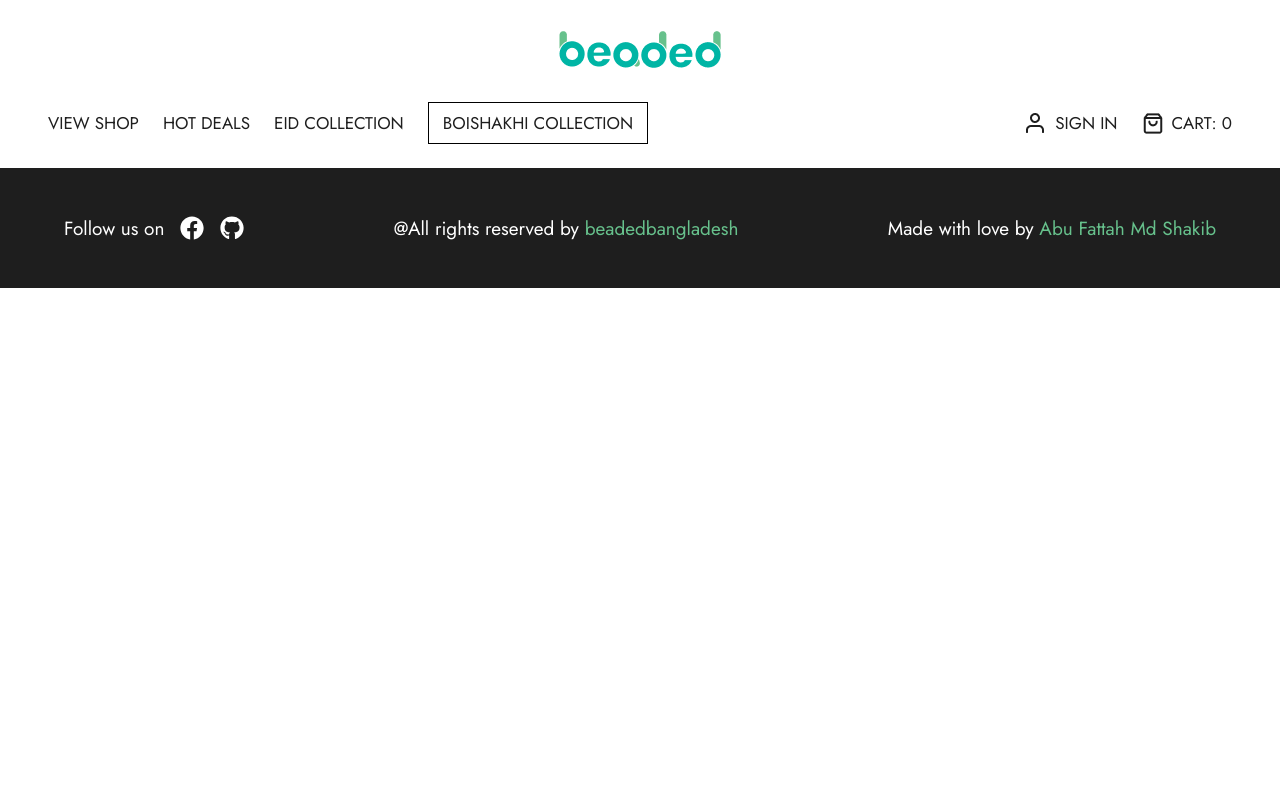
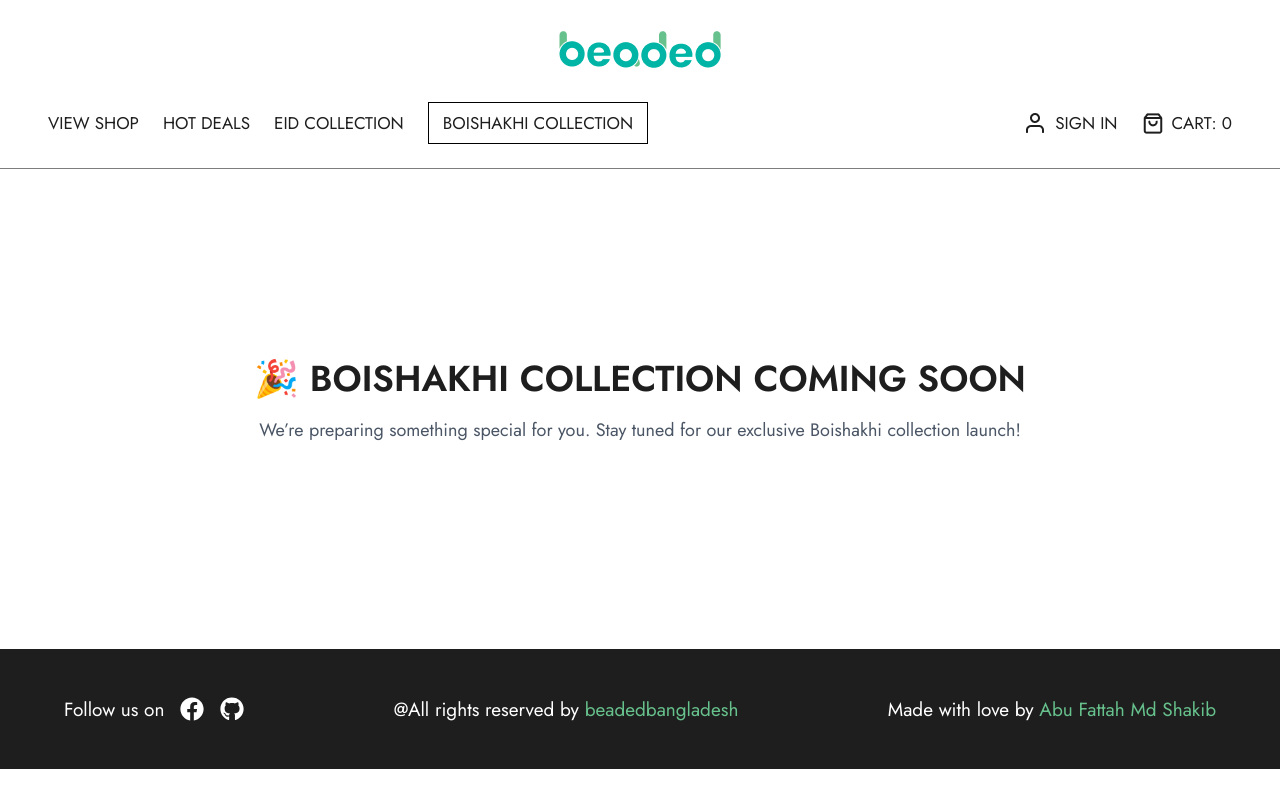
Before and after one commit to abufattahmdshakib/beaded-bangladesh, a React (Vite) app: page /BoishakhiCollection in a window 1280 px wide. Built offline with nearby package versions, Linux system fonts and the light colour scheme; no server answers.

Commit message:
Add  BoishakhiCollection, EidCollection, and HotDeals

```diff
--- a/src/Components/BoishakhiCollection/BoishakhiCollection.jsx
+++ b/src/Components/BoishakhiCollection/BoishakhiCollection.jsx
@@ -1,11 +1,40 @@
 import React from 'react';
 
 const BoishakhiCollection = () => {
-    return (
-        <div>
+  return (
+    <div className="border-t-1 border-[#7D7D7D] px-4">
+      <div className="flex flex-col items-center justify-center min-h-[60vh] text-center p-6">
+        {/* Heading with animation */}
+        <h1
+          className="jost-font-uppercase text-3xl md:text-4xl font-[600] text-[#1E1E1E] mb-3 opacity-0 animate-fadeInUp"
+          style={{ animationDelay: '0.2s' }}
+        >
+          🎉 Boishakhi Collection Coming Soon
+        </h1>
 
-        </div>
-    );
+        {/* Subtitle with staggered animation */}
+        <p
+          className="jost-font-capitalize text-gray-600 text-lg mb-6 opacity-0 animate-fadeInUp"
+          style={{ animationDelay: '0.4s' }}
+        >
+          We’re preparing something special for you. Stay tuned for our exclusive Boishakhi collection launch!
+        </p>
+      </div>
+
+      {/* Inline CSS for fadeInUp animation */}
+      <style>
+        {`
+          @keyframes fadeInUp {
+            0% { opacity: 0; transform: translateY(20px); }
+            100% { opacity: 1; transform: translateY(0); }
+          }
+          .animate-fadeInUp {
+            animation: fadeInUp 0.8s ease forwards;
+          }
+        `}
+      </style>
+    </div>
+  );
 };
 
 export default BoishakhiCollection;
--- a/src/Components/EidCollection/EidCollection.jsx
+++ b/src/Components/EidCollection/EidCollection.jsx
@@ -1,11 +1,40 @@
 import React from 'react';
 
 const EidCollection = () => {
-    return (
-        <div>
+  return (
+    <div className="border-t-1 border-[#7D7D7D] px-4">
+      <div className="flex flex-col items-center justify-center min-h-[60vh] text-center p-6">
+        {/* Heading with animation */}
+        <h1
+          className="jost-font-uppercase text-3xl md:text-4xl font-[600] text-[#1E1E1E] mb-3 opacity-0 animate-fadeInUp"
+          style={{ animationDelay: '0.2s' }}
+        >
+          🎉 Eid Collection Coming Soon
+        </h1>
 
-        </div>
-    );
+        {/* Subtitle with staggered animation */}
+        <p
+          className="jost-font-capitalize text-gray-600 text-lg mb-6 opacity-0 animate-fadeInUp"
+          style={{ animationDelay: '0.4s' }}
+        >
+          We’re preparing something special for you. Stay tuned for our exclusive Eid collection launch!
+        </p>
+      </div>
+
+      {/* Inline CSS for fadeInUp animation */}
+      <style>
+        {`
+          @keyframes fadeInUp {
+            0% { opacity: 0; transform: translateY(20px); }
+            100% { opacity: 1; transform: translateY(0); }
+          }
+          .animate-fadeInUp {
+            animation: fadeInUp 0.8s ease forwards;
+          }
+        `}
+      </style>
+    </div>
+  );
 };
 
 export default EidCollection;
--- a/src/Components/HotDeals/HotDeals.jsx
+++ b/src/Components/HotDeals/HotDeals.jsx
@@ -1,11 +1,40 @@
 import React from 'react';
 
 const HotDeals = () => {
-    return (
-        <div>
+  return (
+    <div className="border-t-1 border-[#7D7D7D] px-4">
+      <div className="flex flex-col items-center justify-center min-h-[60vh] text-center p-6">
+        {/* Heading with animation */}
+        <h1
+          className="jost-font-uppercase text-3xl md:text-4xl font-[600] text-[#1E1E1E] mb-3 opacity-0 animate-fadeInUp"
+          style={{ animationDelay: '0.2s' }}
+        >
+          🔥 Hot Deals Coming Soon
+        </h1>
 
-        </div>
-    );
+        {/* Subtitle with staggered animation */}
+        <p
+          className="jost-font-capitalize text-gray-600 text-lg mb-6 opacity-0 animate-fadeInUp"
+          style={{ animationDelay: '0.4s' }}
+        >
+          Get ready for amazing discounts! Our exclusive Hot Deals are coming soon. Stay tuned!
+        </p>
+      </div>
+
+      {/* Inline CSS for fadeInUp animation */}
+      <style>
+        {`
+          @keyframes fadeInUp {
+            0% { opacity: 0; transform: translateY(20px); }
+            100% { opacity: 1; transform: translateY(0); }
+          }
+          .animate-fadeInUp {
+            animation: fadeInUp 0.8s ease forwards;
+          }
+        `}
+      </style>
+    </div>
+  );
 };
 
 export default HotDeals;
```
